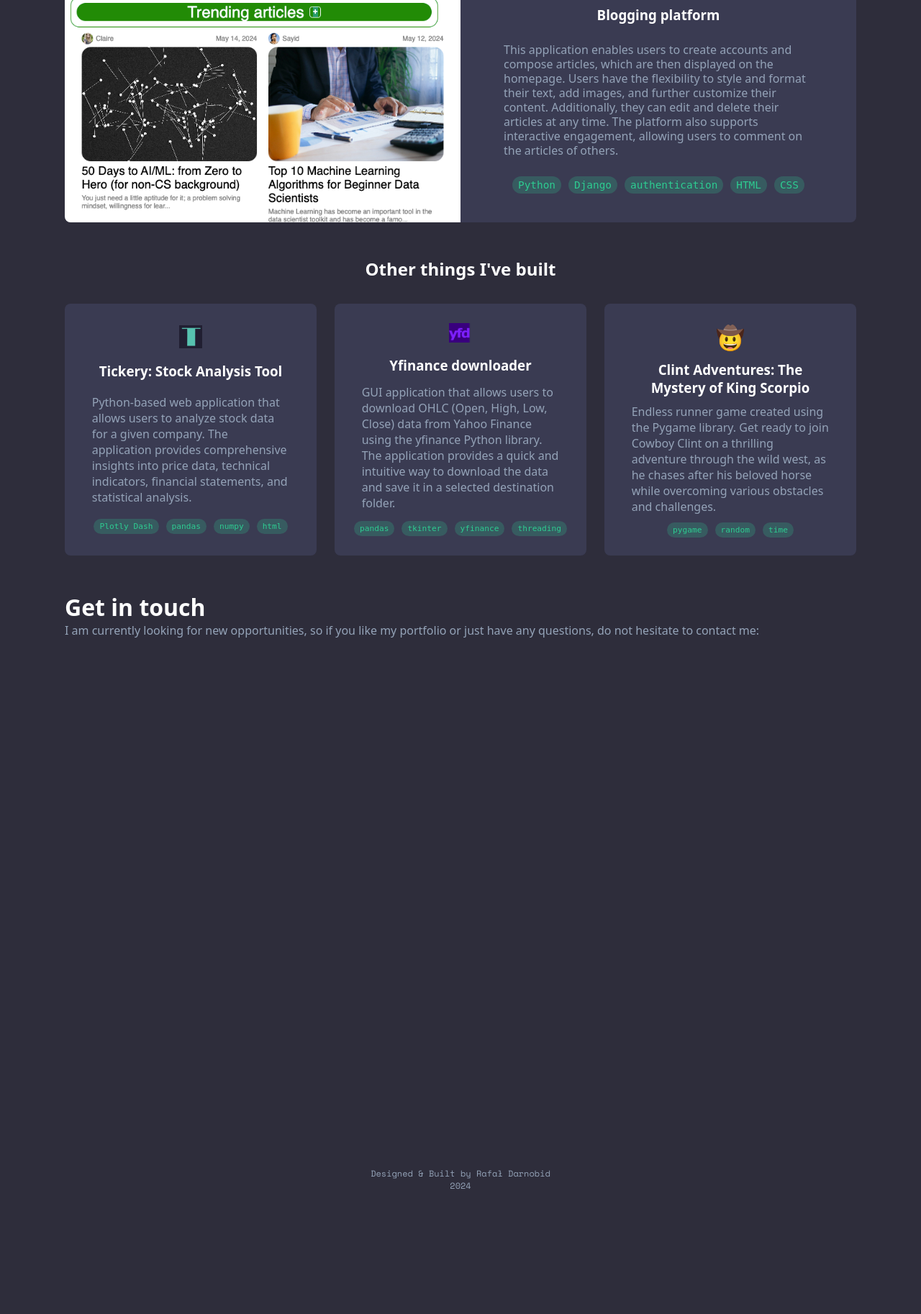
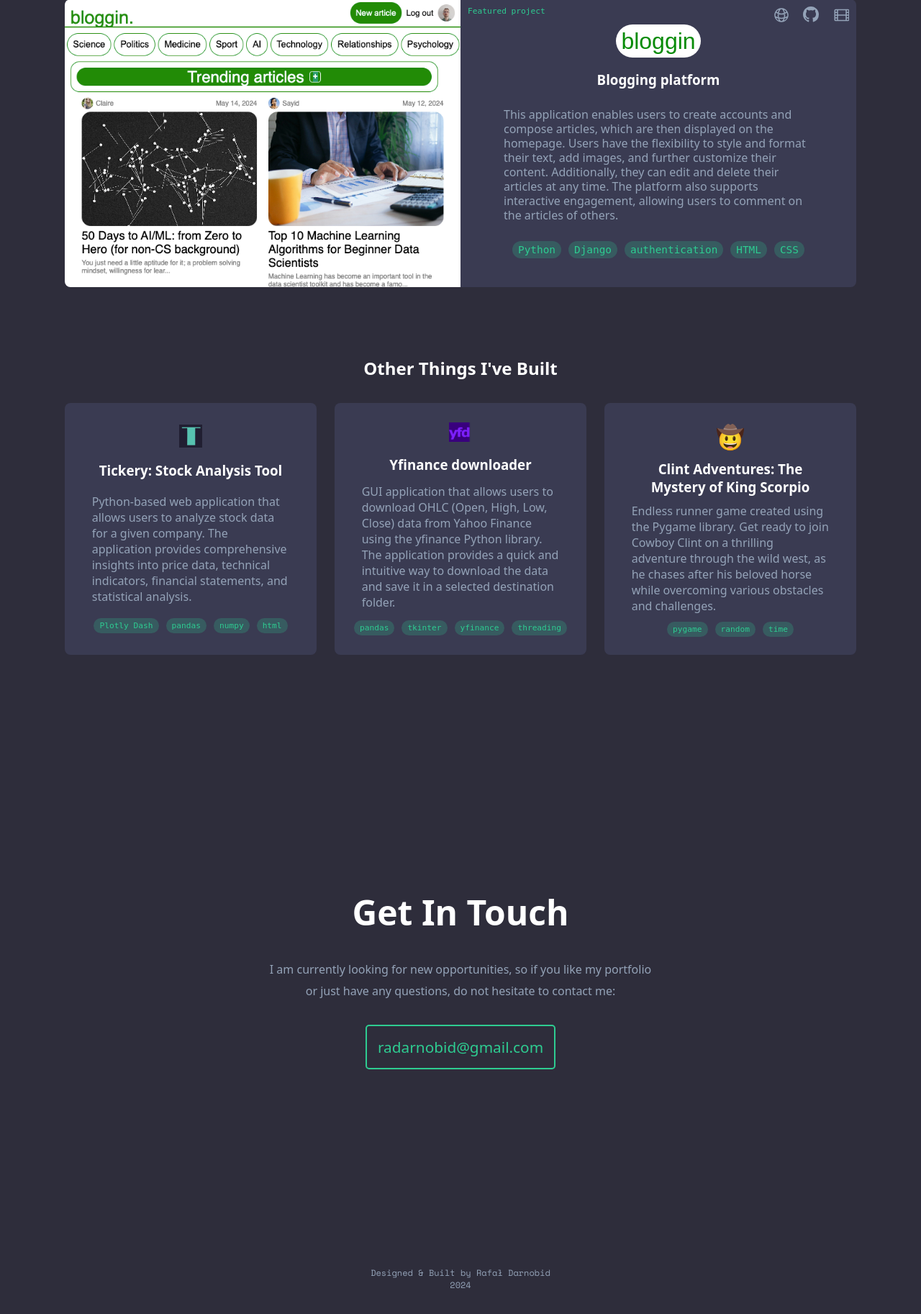
Before and after one commit to Ravdar/portfolio, a Django app: page / in a window 1280 px wide. Shown: the part 2810-4636 px from the top of the page at 72% size. Before the commit the page ends 4463 px from the top, so only its background shows below. Run offline with Django 5.2, Linux system fonts and the light colour scheme.

Commit message:
Get in touch section, general styling adjustions

```diff
--- /dev/null
+++ b/mainapp/static/main.js
@@ -0,0 +1,14 @@
+// Hiding header while scrolling down
+var prevScrollpos = window.scrollY;
+var header = document.getElementById("main-navbar");
+if (header) {
+    window.onscroll = function () {
+        var currentScrollPos = window.scrollY;
+        if (prevScrollpos > currentScrollPos) {
+            header.style.opacity = "1";
+        } else {
+            header.style.opacity = "0";
+        }
+        prevScrollpos = currentScrollPos;
+    }
+}
--- a/mainapp/static/styles.css
+++ b/mainapp/static/styles.css
@@ -79,6 +79,7 @@ section h2 {font-size:2rem;}
 
 .center {display:flex;justify-content: center;align-items: center;}
 
+
 /* Header styling*/
 
 header {
@@ -90,6 +91,9 @@ header {
     top:0;
 }
 
+#main-navbar{opacity: 1;
+    transition: all 1s ease 0s;}
+
 .logo {font-weight: bold;
     color: var(--THEME-COLOR);
     border-radius: 50%;
@@ -97,6 +101,8 @@ header {
     padding: 10px;}
 
 nav{display:flex;gap:4rem;}
+
+header .green-text:hover{text-decoration:1px dotted var(--THEME-COLOR);}
 
 /* HERO SECTION */
 
@@ -174,7 +180,11 @@ display: flex;
 
 /* Main projects */
 
-.projects{width:100%;flex-direction: column;gap:3rem}
+.projects{width:100%;flex-direction: column;gap:6rem}
+
+.projects-section-header {flex-direction: column;gap:20px;}
+
+.projects-section-header span{color:var(--THEME-COLOR)}
 
 .main-projects-container{width:1100px;display:flex;flex-direction: column;gap:4rem;}
 
@@ -213,6 +223,8 @@ display: flex;
     padding: 5px 7px;
     border-radius: 2rem;}
 
+.bloggin-logo:hover{color:rgb(7,139,7)}
+
 /* Other projects */
 
 .other-projects{width:100%;display: grid;
@@ -241,3 +253,25 @@ display: flex;
     padding: 4px 8px;
     color: var(--THEME-COLOR);
     background-color: #2ecc9138;}
+
+/* CONTACT SECTION */
+
+#contact{flex-direction: column;gap:2rem;}
+
+
+#contact h2 {font-size: 3rem;}
+#contact p {max-width: 60ch;
+    text-align: center;
+    line-height: 30px;}
+
+address {padding: 15px;
+    border: 2px solid var(--THEME-COLOR);
+    border-radius: 5px;
+    color: var(--THEME-COLOR);
+    font-style:normal;
+    font-size: 1.3rem;
+    transition: all 0.5s ease}
+
+.address-a {color:var(--THEME-COLOR)}
+
+address:hover{border:2px dotted var(--THEME-COLOR);cursor: pointer;border-radius: 8rem 75% 12rem 20% / 6rem 20rem 50% 16rem;font-weight: bold;font-style: italic;}
--- a/mainapp/templates/mainapp/home_page.html
+++ b/mainapp/templates/mainapp/home_page.html
@@ -9,12 +9,14 @@
     <meta name="description" content="Home page for portfolio website" />
     <title>Rafał Darnobid</title>
     <link rel="stylesheet" href="{% static 'styles.css' %}" />
+    <script defer src="{% static 'main.js' %}"></script>
   </head>
 
   <body class="center">
+
     <header>
       <div class="logo">RD</div>
-      <nav>
+      <nav id="main-navbar">
         <a href="#hero">Home</a>
         <a href="#about">About</a>
         <a href="#projects">Projects</a>
@@ -44,7 +46,7 @@
         </div>
       </section>
       <section id="about" class="center"><div class="about-container">
-        <div class="about-header-text-container"><h2>About me</h2><div class="header-text-line"></div></div>
+        <div class="about-header-text-container"><h2>About Me</h2><div class="header-text-line"></div></div>
         <br>
         <p class="general-text">
           Combining a finance degree with proficient technical skills, I offer a
@@ -85,7 +87,8 @@
       </section>
 
       <section id="projects" class="projects center"
-        ><h2>Projects</h2>
+        ><div class="projects-section-header center"><h2>Projects</h2>
+        <p>All below projects are <span>full stack applications</span> designed and developed exclusively by me</p></div>
         <div class="main-projects-container">
           <div class="main-project"><img class="main-project-img" src="{% static 'movvie-showcase.png' %}" alt="Movvie showcase" width="550px" height="400px" loading="lazy"><div class="main-project-info center"><div class="project-header"><img src="{% static 'movvie_logo.png' %}" alt="movvie logo" width="130px" height="40px" loading="lazy"><br><h3>AI movie recommender</h3></div><p>AI-powered movie recommender developed using Django and integrated with the OpenAI API, delivers personalized movie recommendations. Upon receiving a user's prompt, it suggests five curated films. Additionally, the application features a function to generate random movie selections. Each recommendation includes the movie’s poster, title, production year, TMDB rating, duration, streaming availability, and a concise description, utilizing data from TMDB and JustWatch APIs.</p><div class="tech-used-container"><div class="tech-used">Python</div><div class="tech-used">Django</div><div class="tech-used">OpenAI</div><div class="tech-used">JavaScript</div><div class="tech-used">HTML</div><div class="tech-used">CSS</div></div>
           <div class="project-links">
@@ -100,7 +103,7 @@
           </div></div></div>
 
           <!-- movvie -->
-          <div class="main-project"><a href="https://movvie.pythonanywhere.com/"><img class="main-project-img" src="{% static 'movvie-showcase.png' %}" alt="Movvie showcase" width="550px" height="400px" loading="lazy"></a><div class="main-project-info center"><span class="featured-project-sign">Featured project</span><div class="project-header"><a href="https://movvie.pythonanywhere.com/"><img src="{% static 'movvie_logo.png' %}" alt="movvie logo" width="130px" height="40px" loading="lazy"></a><br><h3>AI movie recommender</h3></div><p>AI-powered movie recommender developed using Django and integrated with the OpenAI API, delivers personalized movie recommendations. Upon receiving a user's prompt, it suggests five curated films. Additionally, the application features a function to generate random movie selections. Each recommendation includes the movie’s poster, title, production year, TMDB rating, duration, streaming availability, and a concise description, utilizing data from TMDB and JustWatch APIs.</p><div class="tech-used-container"><div class="tech-used">Python</div><div class="tech-used">Django</div><div class="tech-used">OpenAI</div><div class="tech-used">JavaScript</div><div class="tech-used">HTML</div><div class="tech-used">CSS</div></div>
+          <div class="main-project"><a href="https://movvie.pythonanywhere.com/"><img class="main-project-img" src="{% static 'movvie-showcase.png' %}" alt="Movvie showcase" width="550px" height="400px" loading="lazy"></a><div class="main-project-info center"><span class="featured-project-sign">Featured project</span><div class="project-header"><a href="https://movvie.pythonanywhere.com/"><img src="{% static 'movvie_logo.png' %}" alt="movvie logo" width="130px" height="40px" loading="lazy"><br><h3>AI movie recommender</h3></a></div><p>AI-powered movie recommender developed using Django and integrated with the OpenAI API, delivers personalized movie recommendations. Upon receiving a user's prompt, it suggests five curated films. Additionally, the application features a function to generate random movie selections. Each recommendation includes the movie’s poster, title, production year, TMDB rating, duration, streaming availability, and a concise description, utilizing data from TMDB and JustWatch APIs.</p><div class="tech-used-container"><div class="tech-used">Python</div><div class="tech-used">Django</div><div class="tech-used">OpenAI</div><div class="tech-used">JavaScript</div><div class="tech-used">HTML</div><div class="tech-used">CSS</div></div>
           <div class="project-links">
             <a href="https://movvie.pythonanywhere.com/"><svg xmlns="http://www.w3.org/2000/svg" fill="none" stroke-width="1.5" stroke="#94A3B8" class="w-6 h-6 project-links-stroke">
             <path stroke-linecap="round" stroke-linejoin="round" d="M12 21a9.004 9.004 0 0 0 8.716-6.747M12 21a9.004 9.004 0 0 1-8.716-6.747M12 21c2.485 0 4.5-4.03 4.5-9S14.485 3 12 3m0 18c-2.485 0-4.5-4.03-4.5-9S9.515 3 12 3m0 0a8.997 8.997 0 0 1 7.843 4.582M12 3a8.997 8.997 0 0 0-7.843 4.582m15.686 0A11.953 11.953 0 0 1 12 10.5c-2.998 0-5.74-1.1-7.843-2.918m15.686 0A8.959 8.959 0 0 1 21 12c0 .778-.099 1.533-.284 2.253m0 0A17.919 17.919 0 0 1 12 16.5c-3.162 0-6.133-.815-8.716-2.247m0 0A9.015 9.015 0 0 1 3 12c0-1.605.42-3.113 1.157-4.418" />
@@ -113,7 +116,7 @@
           </div></div></div>
 
           <!-- bloggin -->
-          <div class="main-project"><a href="https://blooggin.pythonanywhere.com/"><img class="main-project-img" src="{% static 'bloggin-showcase.png' %}" alt="bloggin showcase" width="550px" height="400px" loading="lazy"></a><div class="main-project-info center"><span class="featured-project-sign">Featured project</span><div class="project-header"><a href="https://bloggin.pythonanywhere.com/" class="bloggin-logo">bloggin</a><br><br><h3>Blogging platform</h3></div><p>This application enables users to create accounts and compose articles, which are then displayed on the homepage. Users have the flexibility to style and format their text, add images, and further customize their content. Additionally, they can edit and delete their articles at any time. The platform also supports interactive engagement, allowing users to comment on the articles of others.</p><div class="tech-used-container"><div class="tech-used">Python</div><div class="tech-used">Django</div><div class="tech-used">authentication</div><div class="tech-used">HTML</div><div class="tech-used">CSS</div></div>
+          <div class="main-project"><a href="https://blooggin.pythonanywhere.com/"><img class="main-project-img" src="{% static 'bloggin-showcase.png' %}" alt="bloggin showcase" width="550px" height="400px" loading="lazy"></a><div class="main-project-info center"><span class="featured-project-sign">Featured project</span><div class="project-header"><a href="https://bloggin.pythonanywhere.com/" class="bloggin-logo">bloggin</a><br><br><a href="https://bloggin.pythonanywhere.com/"><h3>Blogging platform</h3></a></div><p>This application enables users to create accounts and compose articles, which are then displayed on the homepage. Users have the flexibility to style and format their text, add images, and further customize their content. Additionally, they can edit and delete their articles at any time. The platform also supports interactive engagement, allowing users to comment on the articles of others.</p><div class="tech-used-container"><div class="tech-used">Python</div><div class="tech-used">Django</div><div class="tech-used">authentication</div><div class="tech-used">HTML</div><div class="tech-used">CSS</div></div>
           <div class="project-links">
             <a href="https://blooggin.pythonanywhere.com/"><svg xmlns="http://www.w3.org/2000/svg" fill="none" stroke-width="1.5" stroke="#94A3B8" class="w-6 h-6 project-links-stroke">
             <path stroke-linecap="round" stroke-linejoin="round" d="M12 21a9.004 9.004 0 0 0 8.716-6.747M12 21a9.004 9.004 0 0 1-8.716-6.747M12 21c2.485 0 4.5-4.03 4.5-9S14.485 3 12 3m0 18c-2.485 0-4.5-4.03-4.5-9S9.515 3 12 3m0 0a8.997 8.997 0 0 1 7.843 4.582M12 3a8.997 8.997 0 0 0-7.843 4.582m15.686 0A11.953 11.953 0 0 1 12 10.5c-2.998 0-5.74-1.1-7.843-2.918m15.686 0A8.959 8.959 0 0 1 21 12c0 .778-.099 1.533-.284 2.253m0 0A17.919 17.919 0 0 1 12 16.5c-3.162 0-6.133-.815-8.716-2.247m0 0A9.015 9.015 0 0 1 3 12c0-1.605.42-3.113 1.157-4.418" />
@@ -127,7 +130,7 @@
 
         </div>
         <div class="other-projects">
-          <h3>Other things I've built</h3>
+          <h3>Other Things I've Built</h3>
           <div class="other-projects-container">
           <a class="other-project center"><img src="{% static 'tickery-logo.png' %}" alt="Tickery logo" width="32px" height="32px" loading="lazy"><h3>Tickery: Stock Analysis Tool</h3>
           <p>Python-based web application that allows users to analyze stock data for a given company. The application provides comprehensive insights into price data, technical indicators, financial statements, and statistical analysis.</p><div class="tech-used-container"><div class="tech-used">Plotly Dash</div><div class="tech-used">pandas</div><div class="tech-used">numpy</div><div class="tech-used">html</div></div></a>
@@ -136,7 +139,7 @@
             <a class="other-project center"><span>🤠</span><h3>Clint Adventures: The Mystery of King Scorpio</h3>
               <p>Endless runner game created using the Pygame library. Get ready to join Cowboy Clint on a thrilling adventure through the wild west, as he chases after his beloved horse while overcoming various obstacles and challenges.</p><div class="tech-used-container"><div class="tech-used">pygame</div><div class="tech-used">random</div><div class="tech-used">time</div></div></a>
         </section>
-      <section id="contact"><h2>Get in touch</h2><p>I am currently looking for new opportunities, so if you like my portfolio or just have any questions, do not hesitate to contact me:</p></section>
+      <section id="contact" class="center"><h2>Get In Touch</h2><p>I am currently looking for new opportunities, so if you like my portfolio or just have any questions, do not hesitate to contact me:</p><address><a href="mailto:radarnobid@gmail.com" class="address-a">radarnobid@gmail.com</a></address></section>
     </main>
 
     <footer class="center">Designed & Built by Rafał Darnobid <span>2024</span></footer>
```
